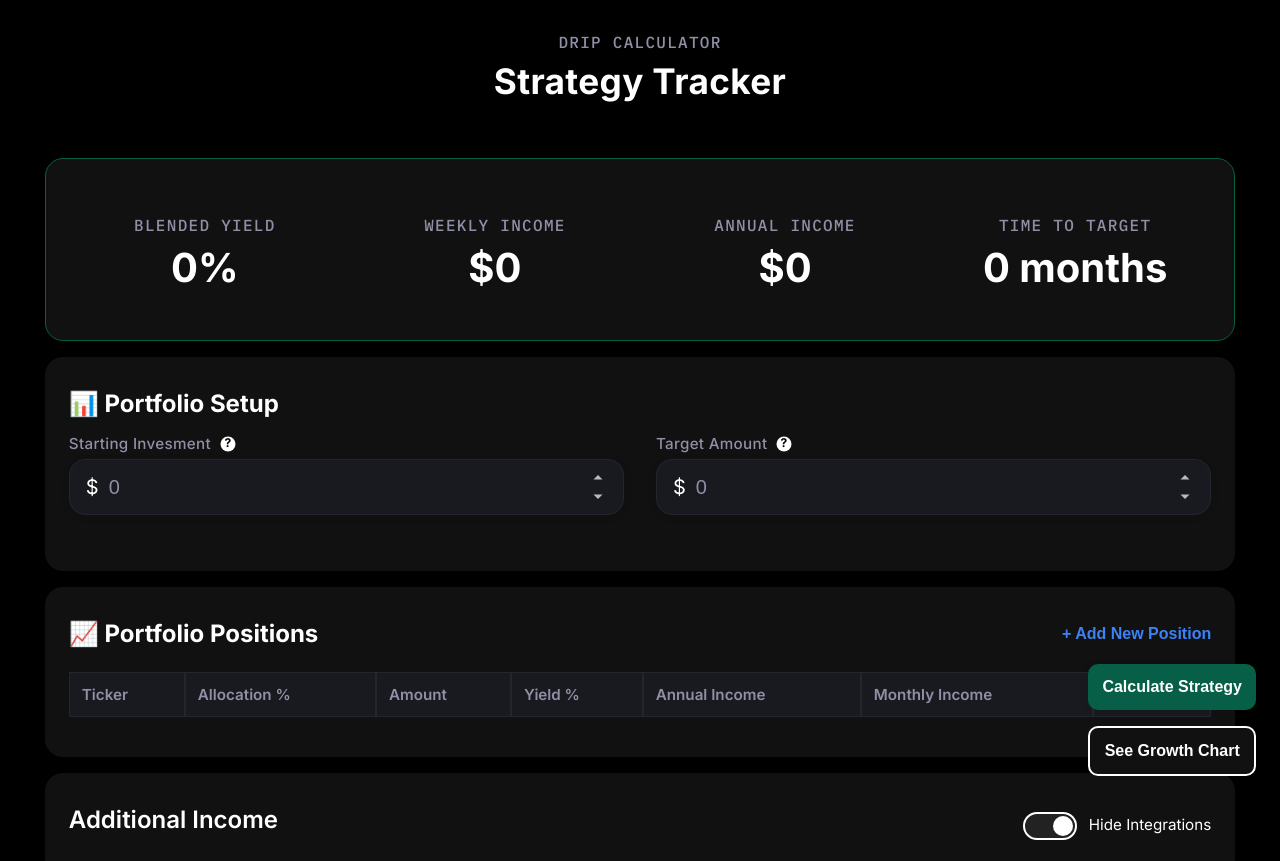
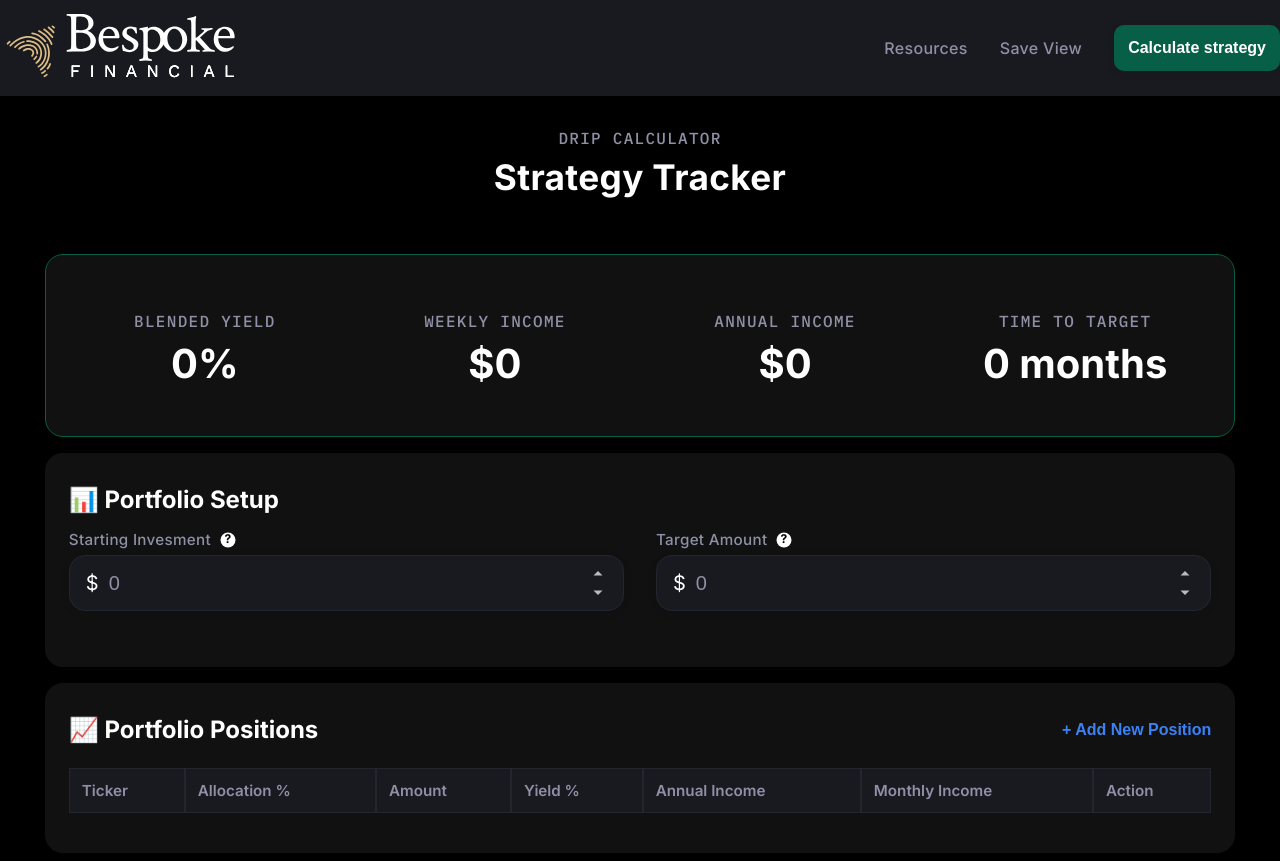
Before and after one commit to ajordant1989/Drip_Strategy, a plain HTML site: page Drip_Strategy.html in a window 1280 px wide. Shown: the top 861 px of the page. Drawn offline with nearby package versions, Linux system fonts and the light colour scheme.

Commit message:
Add sticky navigation bar and update UI
Introduced a sticky navigation bar with logo and navigation links at the top of the DRIP Strategy page. Updated the calculate button to be part of the navigation bar and removed the floating button group. Added new Bespoke logo SVG assets and improved monthly income calculation comments for clarity.

```diff
--- a/Drip_Strategy.html
+++ b/Drip_Strategy.html
@@ -14,6 +14,22 @@
 
 <body>
     <div class="container">
+        <!-- Sticky Navigation Bar AT TOP -->
+        <nav class="sticky-nav bespoke-nav">
+            <div class="nav-content"
+                style="max-width:1280px; margin:0 auto; width:100%; display:flex; align-items:center; justify-content:space-between;">
+                <div class="nav-left">
+                    <img src="/images/bespoke-white.svg" alt="Bespoke Financial Logo" class="bespoke-logo">
+                </div>
+                <div class="nav-right">
+                    <p class="nav-link">Resources</p>
+                    <p class="nav-link">Save View</p>
+                    <button class="btn-green nav-calc-btn" id="calculateStrategyNavBtn"
+                        onclick="calculateAndScroll()">Calculate
+                        strategy</button>
+                </div>
+            </div>
+        </nav>
         <div style="text-align:center; margin:32px;">
             <h3>DRIP Calculator</h3>
             <h1>Strategy Tracker</h1>
@@ -347,10 +363,7 @@
 
     <!-- Add floating calculate button -->
     <div class="floating-btn-container">
-        <div class="button-group">
-            <button class="btn-green" onclick="calculateResults()">Calculate Strategy</button>
-            <button class="projection-btn" onclick="scrollToProjection()">See Growth Chart</button>
-        </div>
+        <!-- Floating button group removed, navigation now handles Calculate -->
     </div>
 
     <div class="modal" id="addPositionModal">
@@ -385,6 +398,13 @@
     </div>
 
     <script>
+        // Calculate and scroll to chart
+        function calculateAndScroll() {
+            calculateResults();
+            setTimeout(() => {
+                scrollToProjection();
+            }, 200); // slight delay to ensure chart is rendered
+        }
         let positions = [];
         let positionCounter = 0;
         let wealthChart = null;
@@ -560,10 +580,13 @@
                 // Calculate monthly income based on position frequency
                 let monthlyIncome;
                 if (position.frequency === 52) {
+                    // Weekly: annualIncome / 52 weeks, then times 4 (approximate weeks per month)
                     monthlyIncome = annualIncome / 52 * 4;
                 } else if (position.frequency === 13) {
+                    // Monthly: annualIncome / 13 (monthly distributions per year)
                     monthlyIncome = annualIncome / 13;
                 } else {
+                    // Default to monthly if frequency is missing or invalid
                     monthlyIncome = annualIncome / 13;
                 }
 
--- a/global.css
+++ b/global.css
@@ -1,3 +1,61 @@
+/* Bespoke Navigation Bar Styles */
+.bespoke-nav {
+    background: #181A20;
+    box-shadow: 0 2px 16px rgba(0,0,0,0.15);
+    display: flex;
+    align-items: center;
+    justify-content: space-between;
+    height: 96px;
+    position: sticky;
+    top: 0;
+    z-index: 100;
+    width: 100vw;
+}
+.nav-left {
+    display: flex;
+    align-items: center;
+}
+.bespoke-logo {
+    width: 235px;
+    margin-right: 18px;
+}
+.nav-link {
+    color: #8F90A6;
+    font-size: 16px;
+    font-weight: 500;
+    letter-spacing: 0.02em;
+    transition: color 0.2s;
+    display: inline-block;
+    white-space: nowrap;
+    margin: 0;
+}
+.nav-link:hover {
+    color: #fff;
+}
+.nav-right {
+    display: flex;
+    align-items: center;
+    gap: 32px;
+}
+.nav-calc-btn {
+    font-size: 1.15rem;
+    margin: 0;
+}
+@media (max-width: 900px) {
+    .bespoke-nav {
+        padding: 0 12px;
+        height: 72px;
+    }
+    .bespoke-logo {
+        height: 36px;
+        margin-right: 10px;
+    }
+    .nav-calc-btn {
+        min-width: 120px;
+        font-size: 1rem;
+        padding: 10px 0;
+    }
+}
 /* Focus ring for input-row container when child input/select is focused */
 .input-row:focus-within {
     border-color: #5F6AFF;
@@ -222,8 +280,6 @@ select::placeholder {
     width: 100%;
     box-shadow: 0 2px 8px rgba(0, 0, 0, 0.08);
     transition: background 0.2s, color 0.2s;
-    margin-top: 12px;
-    margin-bottom: 0;
     display: block;
     text-align: center;
     padding: 14px;
```
Also changed, not shown: Images/bespoke-color.svg (added), Images/bespoke-white.svg (added).
